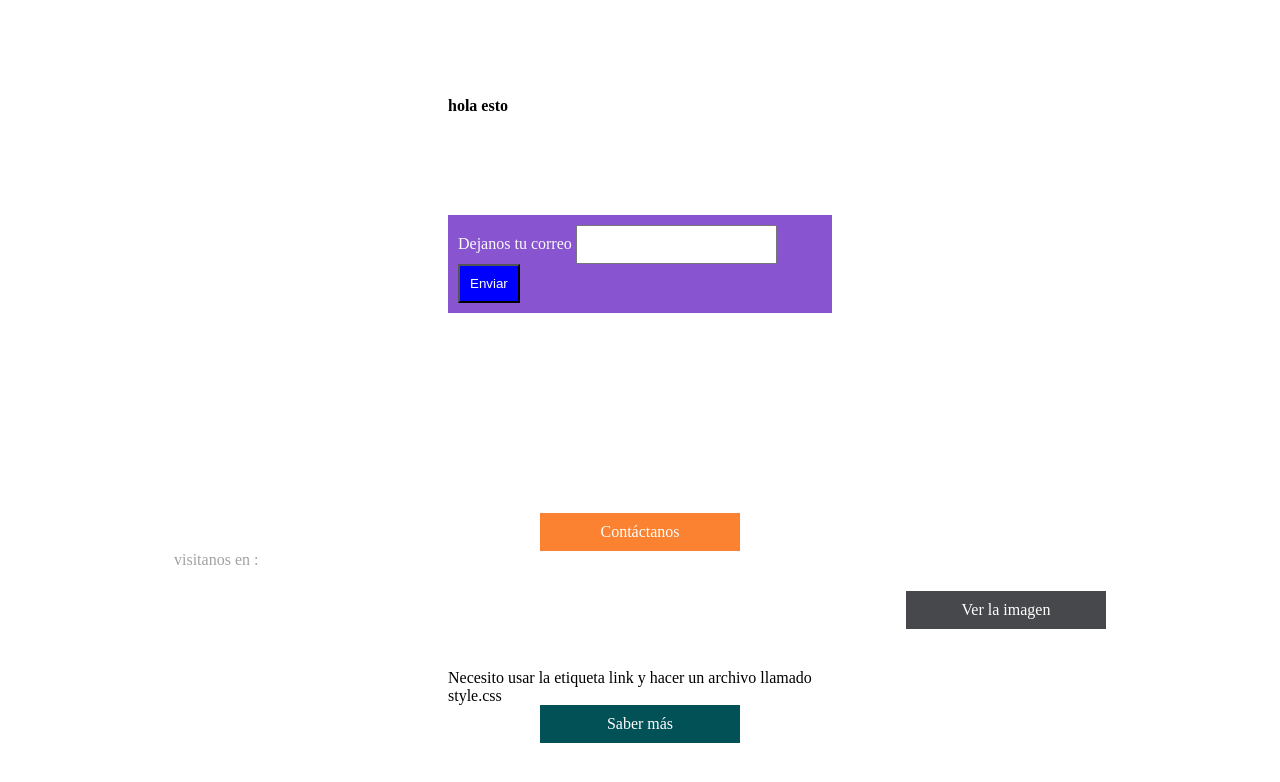
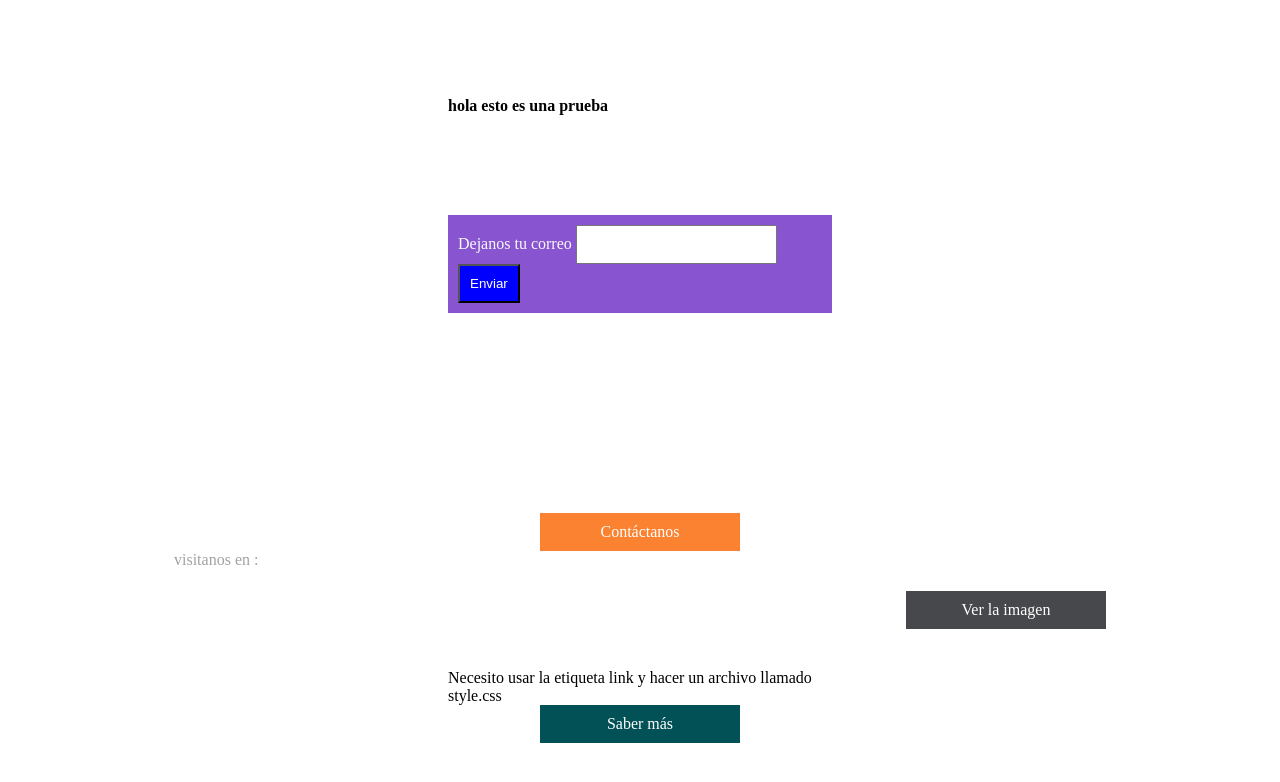
Before and after one commit to MarcavsMarca/Upiicsa, a plain HTML site: page index.html in a window 1280 px wide. Shown: the part 40-822 px from the top of the page. Drawn offline with Linux system fonts and the light colour scheme.

Commit message:
segundocommit

```diff
--- a/index.html
+++ b/index.html
@@ -12,7 +12,7 @@
 <h1>Construye tu blog. adelante !</h1>
 <!--  -->
 <p>
-   <b>hola esto</b>
+   <b>hola esto es una prueba</b>
 </p>
 <!-- En esta parte estamos pidiendo el correo electronico  -->
 <form action="">
```
